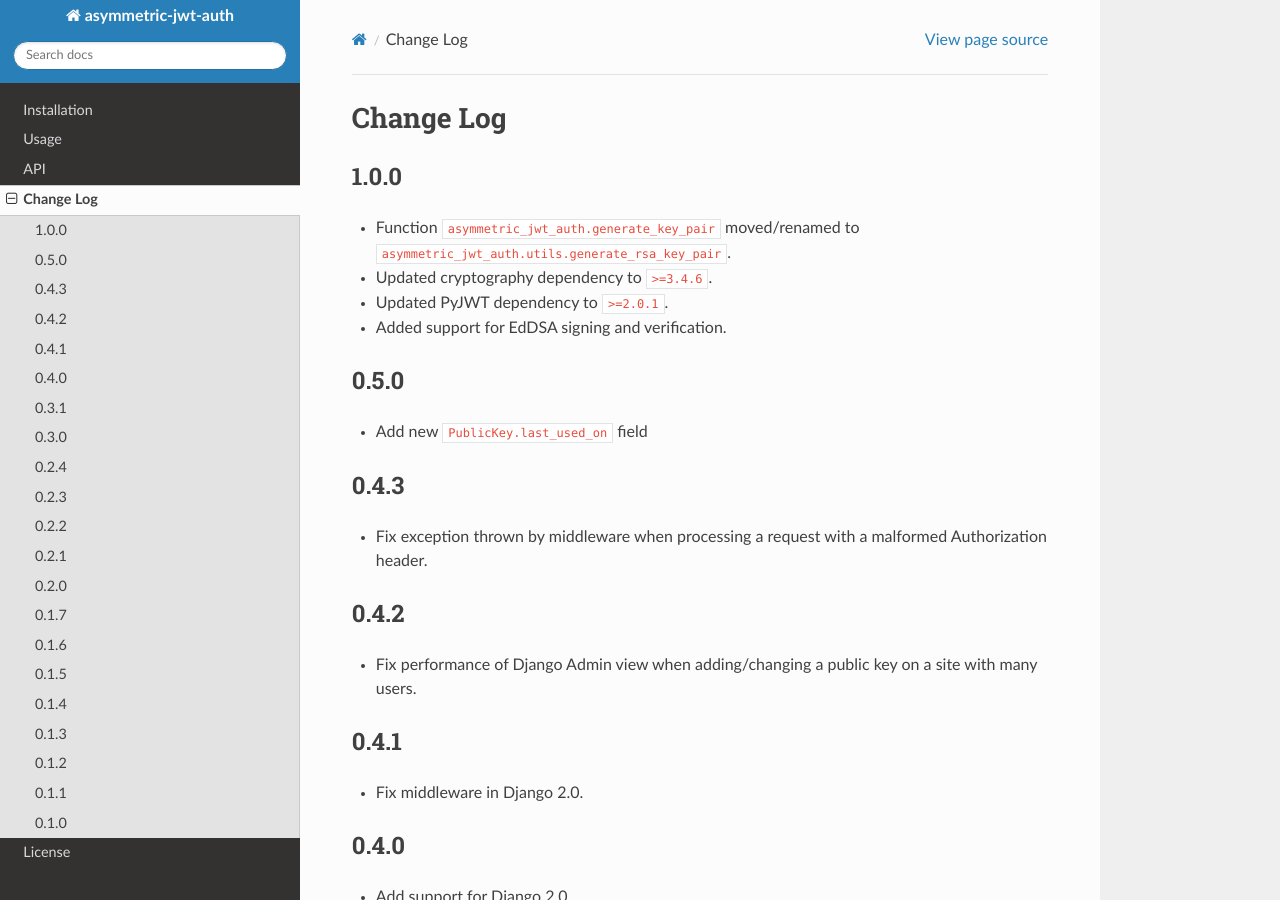
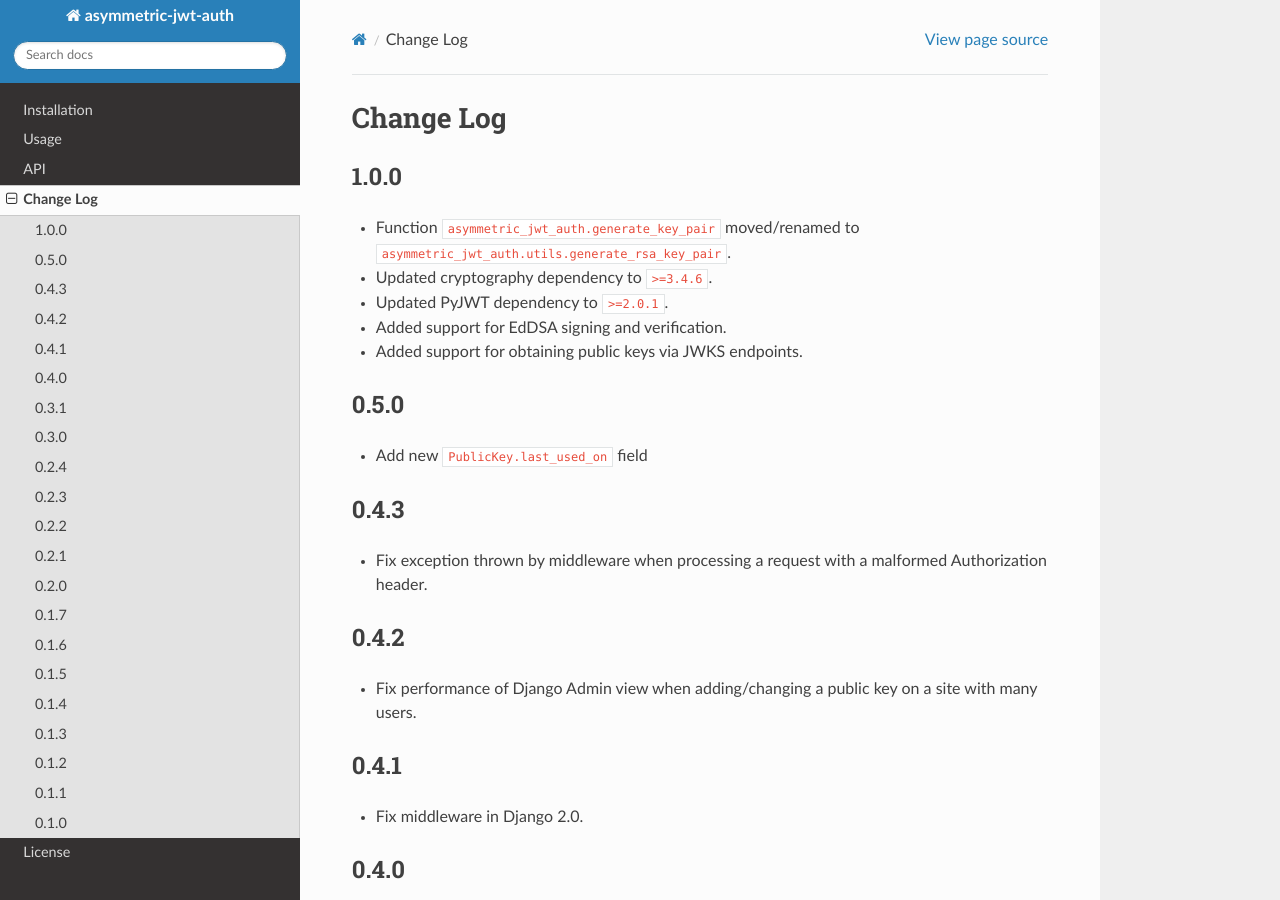
Before and after one commit to crgwbr/asymmetric-jwt-auth, a Sphinx documentation site: the page built from docs/changes.rst, in a window 1280 px wide and 900 px high. Built offline with Sphinx 7.4.7 and the Read the Docs theme 2.0.0, drawn with Linux system fonts in a browser that asks for light colours; the version number could not be read and is left out.

Commit message:
update changelog

```diff
--- a/docs/changes.rst
+++ b/docs/changes.rst
@@ -7,6 +7,7 @@ Change Log
 - Updated cryptography dependency to ``>=3.4.6``.
 - Updated PyJWT dependency to ``>=2.0.1``.
 - Added support for EdDSA signing and verification.
+- Added support for obtaining public keys via JWKS endpoints.
 
 0.5.0
 -----
```
